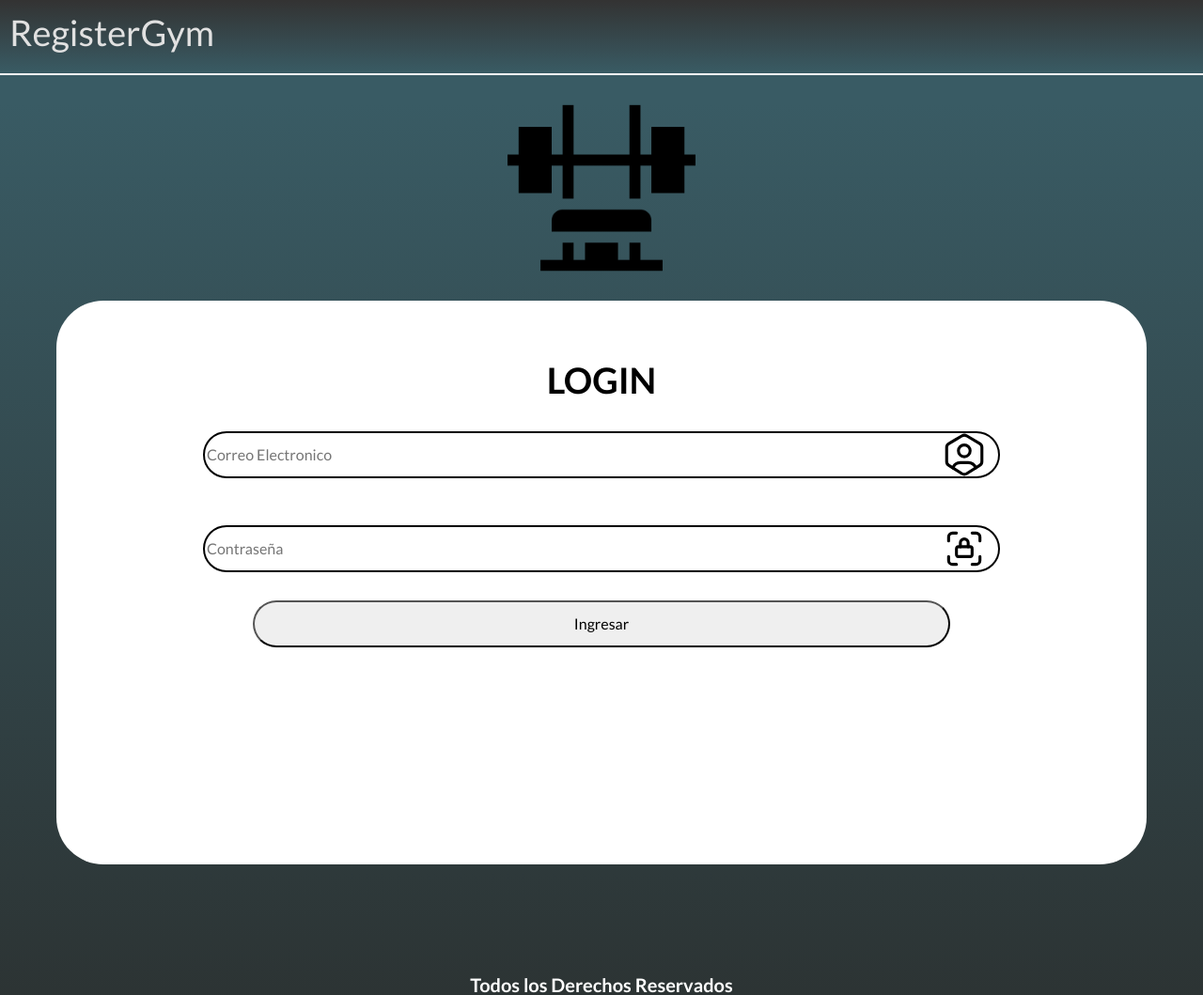
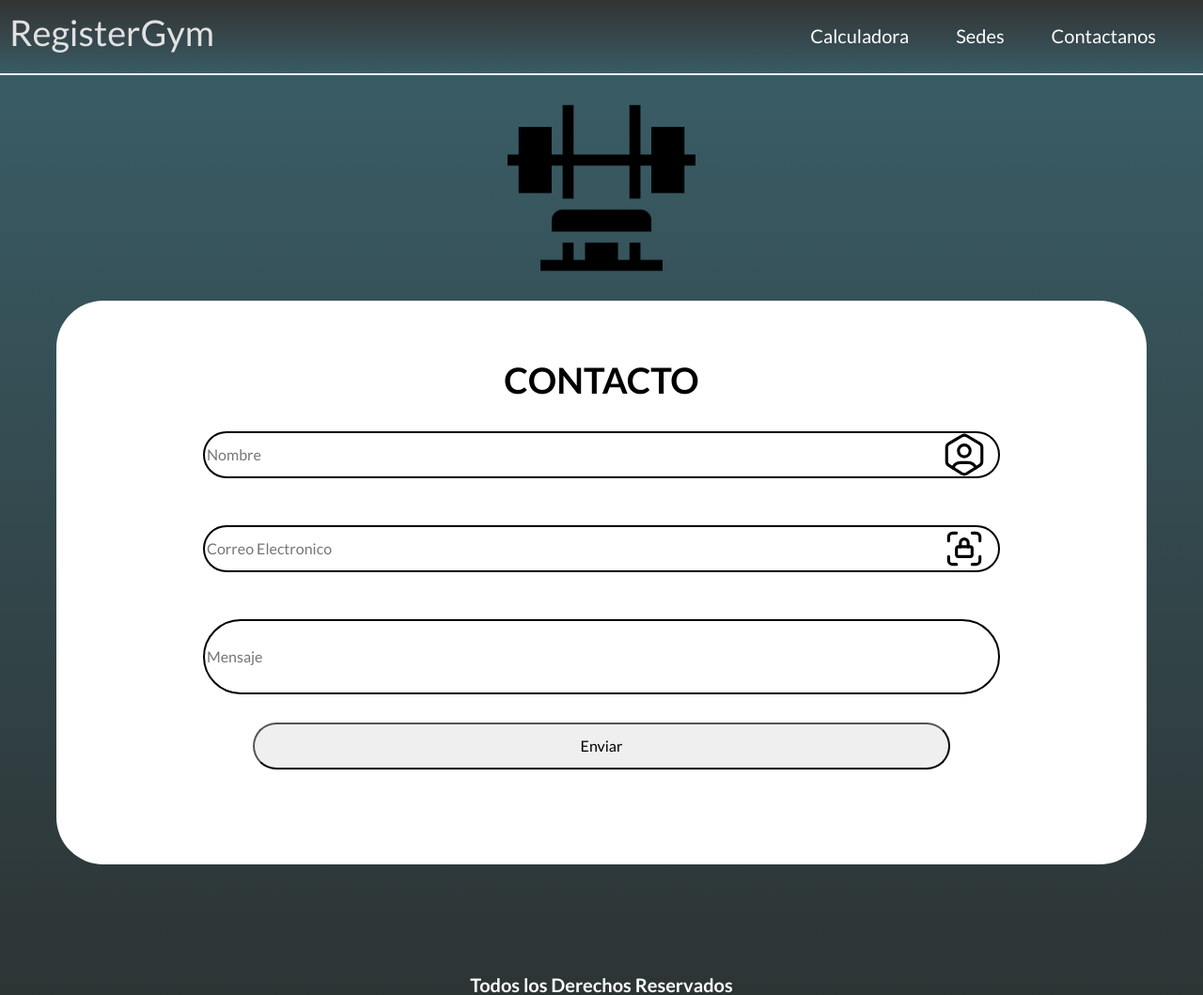
Before and after one commit to alejo123123/Gym-Virtual-, a PHP site: page /login.php in a window 1280 px wide. Shown: the top 1059 px of the page at 94% size. Run offline with PHP 8.4, Linux system fonts and the light colour scheme.

Commit message:
le agregue el campo de mensaje

```diff
--- a/login.php
+++ b/login.php
@@ -6,24 +6,10 @@ require 'includes/app.php'; // Se incluye el archivo principal de la aplicación
 $db = conectar(); // Se almacena la conexión en la variable $db
 ?>
 
-<!DOCTYPE html>
-<html lang="en">
-<head>
-    <meta charset="UTF-8">
-    <meta name="viewport" content="width=device-width, initial-scale=1.0">
-    <link rel="stylesheet" href="build/css/app.css">
-    <title>gym</title>
-</head>
-<body class="cuerpo">
+<?php
 
-      <!-- barra de navegacion -->
-    <header class="header">
-        <div class="navegacion">
-
-     <h1 ><a class="titulo" href="login.php"RegisterGym>RegisterGym</a></h1>
-
-        </div>
-    </header>
+include 'includes/templates/header.php';
+?>
 
             <!-- logo -->
           <img src="src/img/maquina-de-gimnasio.png" class="img" alt="logo">
@@ -31,12 +17,12 @@ $db = conectar(); // Se almacena la conexión en la variable $db
 <!-- el login -->
         <main class="login contenedor">
          <div class="caja">
-             <h1>Login</h1>
+             <h1>Contacto</h1>
 
 <form action="index.php" method="POST">
 
              <div class="input">
-                <input id="correo" type="text" placeholder="Correo Electronico" required>
+                <input id="correo" type="text" placeholder="Nombre" required>
                 <svg class="icons" xmlns="http://www.w3.org/2000/svg" class="icon icon-tabler icon-tabler-user-hexagon" width="64" height="64" viewBox="0 0 24 24" stroke-width="1.5" stroke="#000000" fill="none" stroke-linecap="round" stroke-linejoin="round">
                     <path stroke="none" d="M0 0h24v24H0z" fill="none"/>
                     <path d="M12 13a3 3 0 1 0 0 -6a3 3 0 0 0 0 6z" />
@@ -47,7 +33,7 @@ $db = conectar(); // Se almacena la conexión en la variable $db
 
 
              <div class="input">
-               <input id="contra" type="text" placeholder="Contraseña" required>
+               <input id="contra" type="text" placeholder="Correo Electronico" required>
                <svg class="icons" xmlns="http://www.w3.org/2000/svg" class="icon icon-tabler icon-tabler-lock-access" width="64" height="64" viewBox="0 0 24 24" stroke-width="1.5" stroke="#000000" fill="none" stroke-linecap="round" stroke-linejoin="round">
                 <path stroke="none" d="M0 0h24v24H0z" fill="none"/>
                 <path d="M4 8v-2a2 2 0 0 1 2 -2h2" />
@@ -59,11 +45,16 @@ $db = conectar(); // Se almacena la conexión en la variable $db
               </svg>
              </div>
 
+             <div class="input">
+
+             <input class="mensaje" type="text" placeholder="Mensaje">
+             </div>
 
 
 
 
-             <button class="boton" type="submit">Ingresar</button>
+
+             <button class="boton" type="submit">Enviar</button>
 
              </form>
 
```
